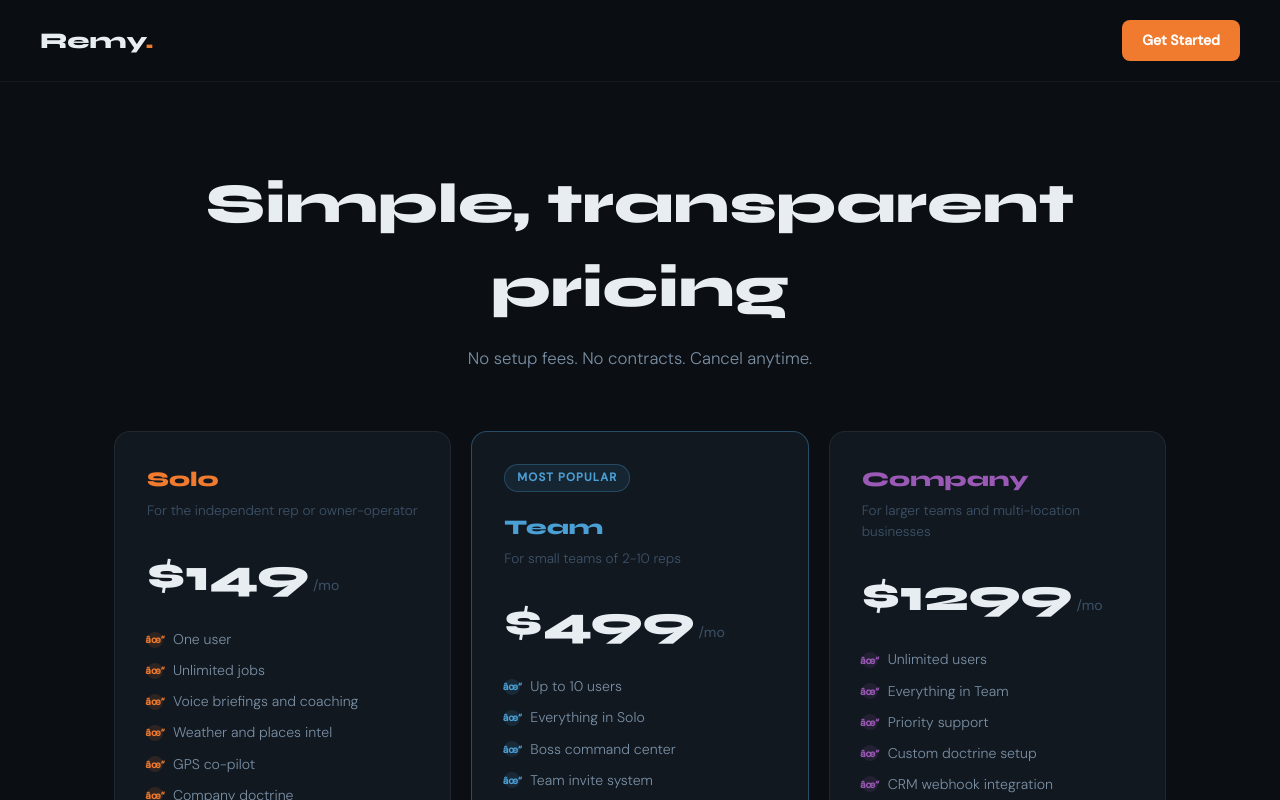
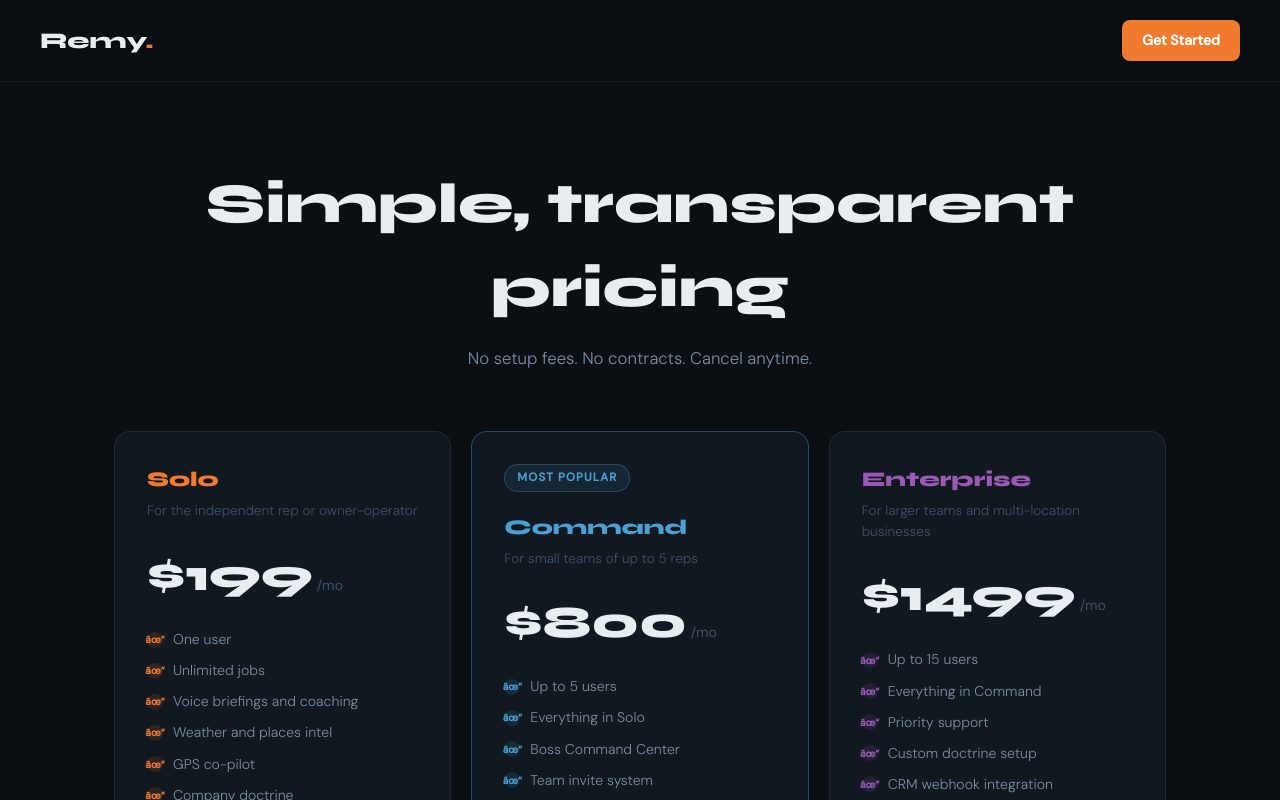
Before and after one commit to Jkapp93/Remy, a Next.js app: page /pricing in a window 1280 px wide. Shown: the top 800 px of the page. Built offline with nearby package versions, Linux system fonts and the light colour scheme; no server answers.

Commit message:
fix: pricing Solo/Command/Enterprise with correct amounts

```diff
--- a/app/api/checkout/route.ts
+++ b/app/api/checkout/route.ts
@@ -1,12 +1,12 @@
 import { NextRequest, NextResponse } from 'next/server';
 import Stripe from 'stripe';
 
-const stripe = new Stripe(process.env.STRIPE_SECRET_KEY!, { apiVersion: '2026-05-27.dahlia' });
+const stripe = new Stripe(process.env.STRIPE_SECRET_KEY!, { apiVersion: '2024-06-20' });
 
 const PLANS = {
   solo: process.env.STRIPE_SOLO_PRICE_ID!,
-  team: process.env.STRIPE_TEAM_PRICE_ID!,
-  company: process.env.STRIPE_COMPANY_PRICE_ID!,
+  command: process.env.STRIPE_TEAM_PRICE_ID!,
+  enterprise: process.env.STRIPE_COMPANY_PRICE_ID!,
 };
 
 export async function POST(req: NextRequest) {
--- a/app/pricing/page.tsx
+++ b/app/pricing/page.tsx
@@ -7,7 +7,7 @@ const PLANS = [
   {
     id: 'solo',
     name: 'Solo',
-    price: 149,
+    price: 199,
     description: 'For the independent rep or owner-operator',
     features: [
       'One user',
@@ -22,14 +22,14 @@ const PLANS = [
     popular: false,
   },
   {
-    id: 'team',
-    name: 'Team',
-    price: 499,
-    description: 'For small teams of 2-10 reps',
+    id: 'command',
+    name: 'Command',
+    price: 800,
+    description: 'For small teams of up to 5 reps',
     features: [
-      'Up to 10 users',
+      'Up to 5 users',
       'Everything in Solo',
-      'Boss command center',
+      'Boss Command Center',
       'Team invite system',
       'Broadcast to all reps',
       'Conversation summaries',
@@ -39,13 +39,13 @@ const PLANS = [
     popular: true,
   },
   {
-    id: 'company',
-    name: 'Company',
-    price: 1299,
+    id: 'enterprise',
+    name: 'Enterprise',
+    price: 1499,
     description: 'For larger teams and multi-location businesses',
     features: [
-      'Unlimited users',
-      'Everything in Team',
+      'Up to 15 users',
+      'Everything in Command',
       'Priority support',
       'Custom doctrine setup',
       'CRM webhook integration',
```
